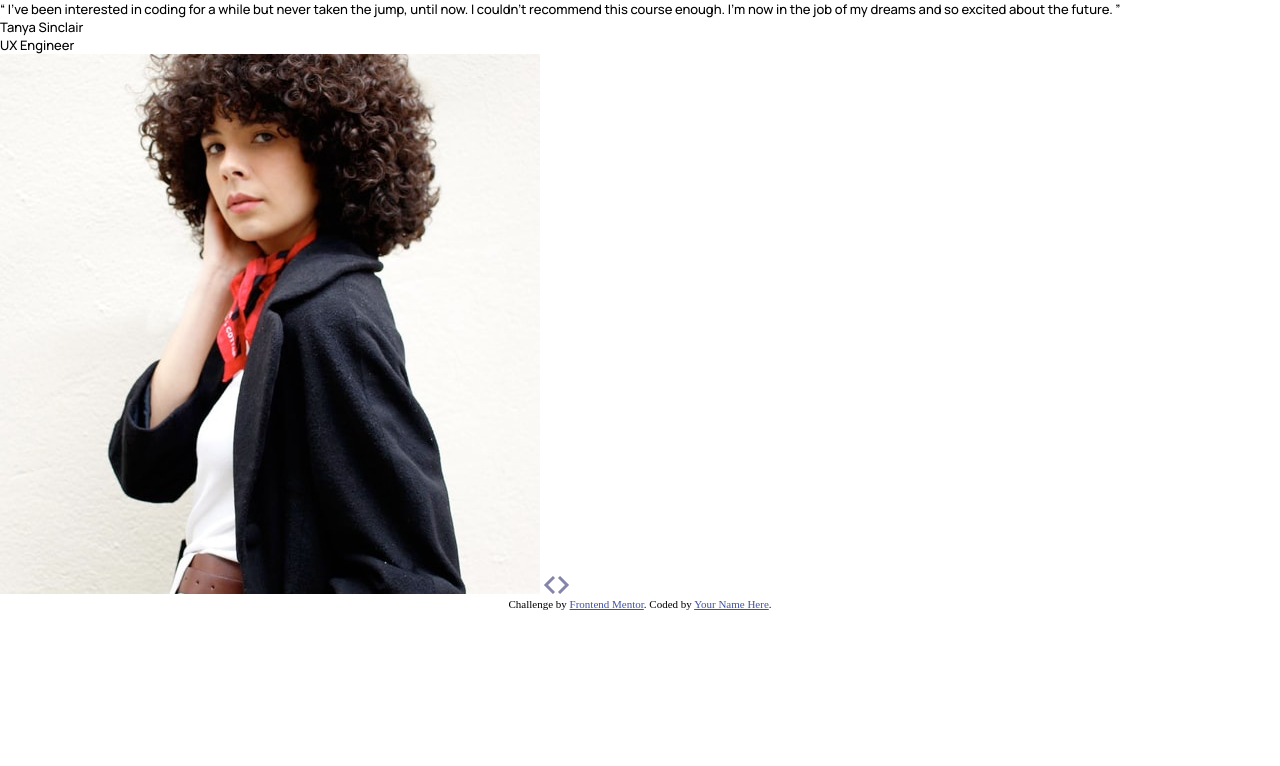
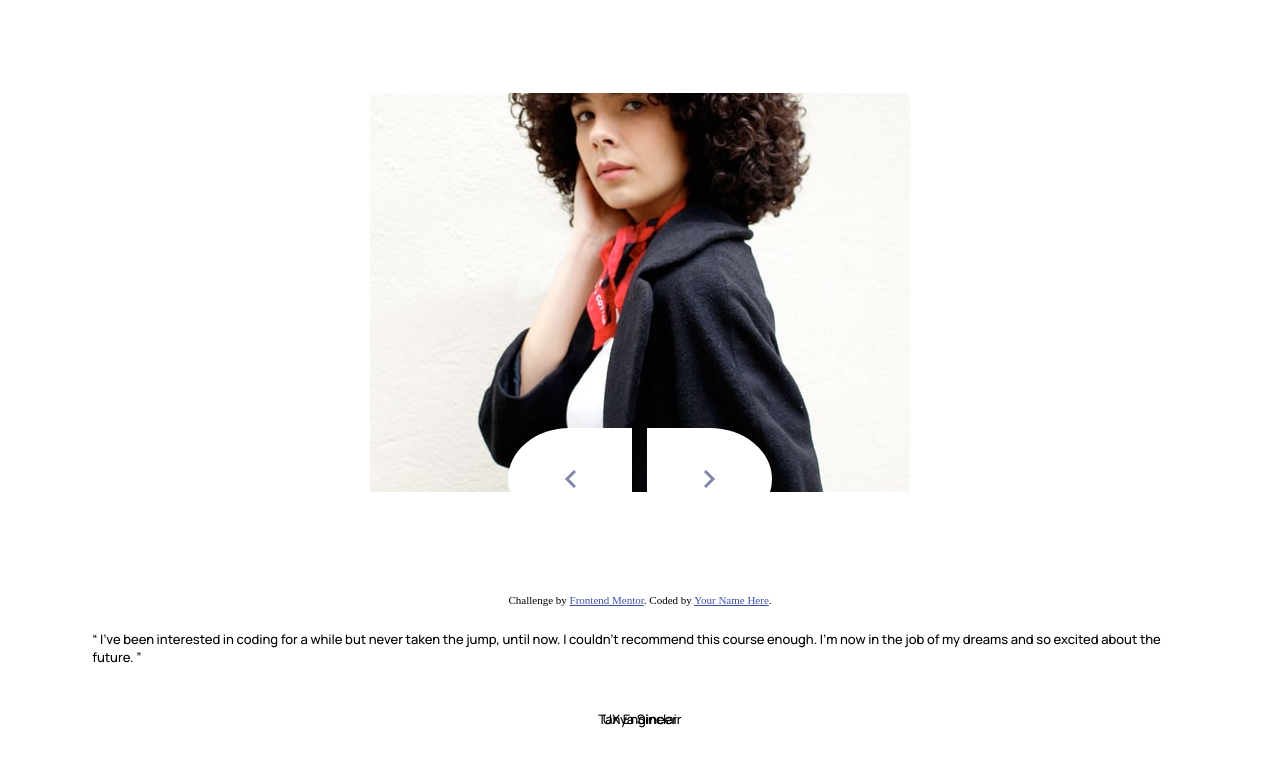
Before and after one commit to bluepersia/coding-bootcamp-testimonials-slider-master, a plain HTML site: page index.html in a window 1280 px wide. Drawn offline with Linux system fonts and the light colour scheme.

Commit message:
Grid progress

```diff
--- a/css/base.css
+++ b/css/base.css
@@ -2,4 +2,5 @@ body {
     margin: 0;
     padding: 0;
     box-sizing: border-box;
+    min-height: 100vh;
 }
--- a/css/slider.css
+++ b/css/slider.css
@@ -19,4 +19,67 @@
 .slider {
     font-family: var(--f-1);
     font-size: 0.8125rem;
+
+    display: grid;
+    grid-template-columns: auto 9% 22.9% 10.9% 10.9% 22.9% 9% auto;
+    grid-template-rows: 6.6% 9% 67.2% 6.4% 16.8% auto 7.4% auto auto 21.3%;
 }
+
+
+.slider__img {
+    grid-column: 3 / -3;
+    grid-row: 3 / 4;
+    width: 100%;
+    height: 100%;
+    object-fit: cover;
+
+    max-width: 540px;
+    max-height: 540px;
+
+    justify-self: center;
+    align-self: center;
+}
+
+
+.slider__btn {
+    align-self: flex-end;
+    justify-self: center;
+    padding: 30% 40%;
+    background: white;
+    position: relative;
+
+    grid-row: 3 / 5;
+
+}
+
+
+.slider__btn-prev {
+    grid-column: 4 / 5;
+    border-top-left-radius: 50%;
+    border-bottom-left-radius:50%;
+}
+
+.slider__btn-next {
+    grid-column: 5 / 6;
+    border-top-right-radius: 50%;
+    border-bottom-right-radius:50%;
+}
+
+
+.slider__quote {
+    grid-column: 2 / -2;
+    grid-row: 6 / 7;
+}
+
+.slider__name, .slider__job {
+    grid-column: 3 / -3;
+    justify-self: center;
+}
+
+.slider__name {
+    grid-row: 8 / 9;
+}
+
+.slider__job {
+    grid-row: 9 / 8;
+}
```
